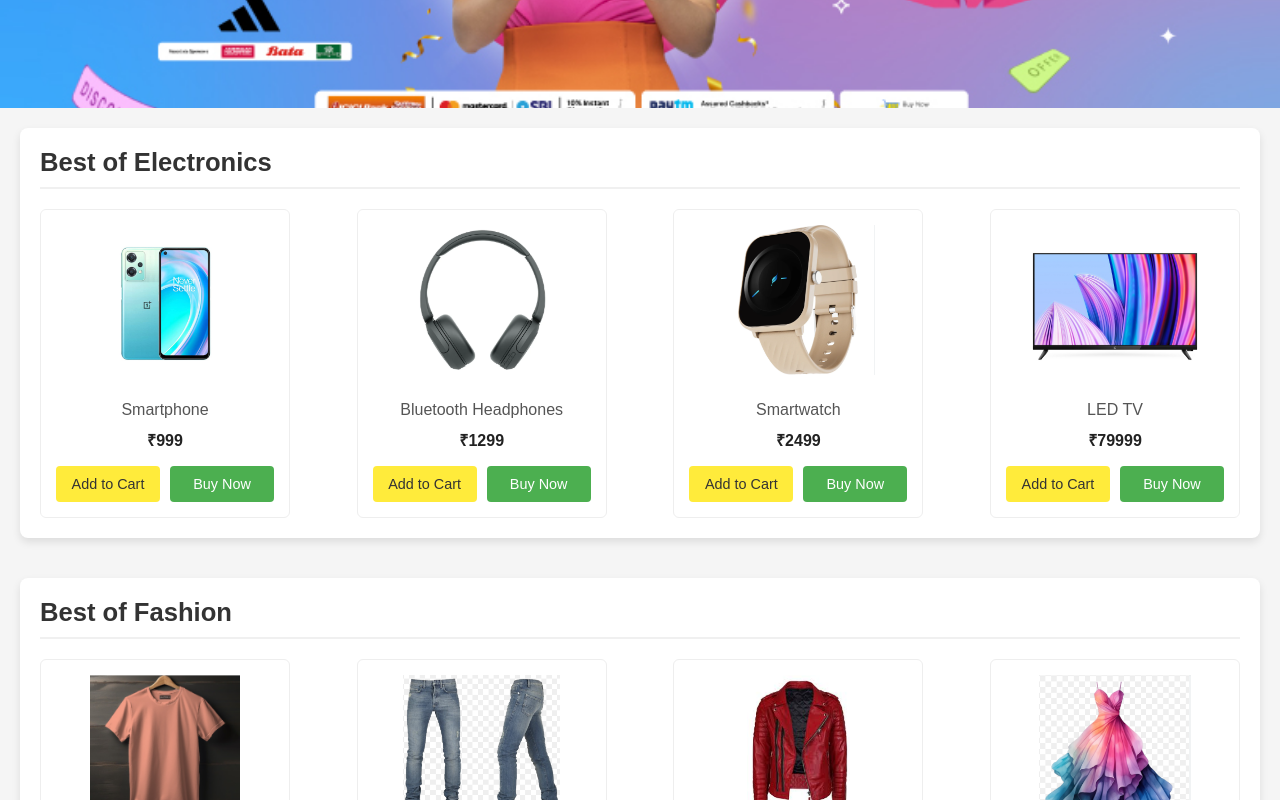
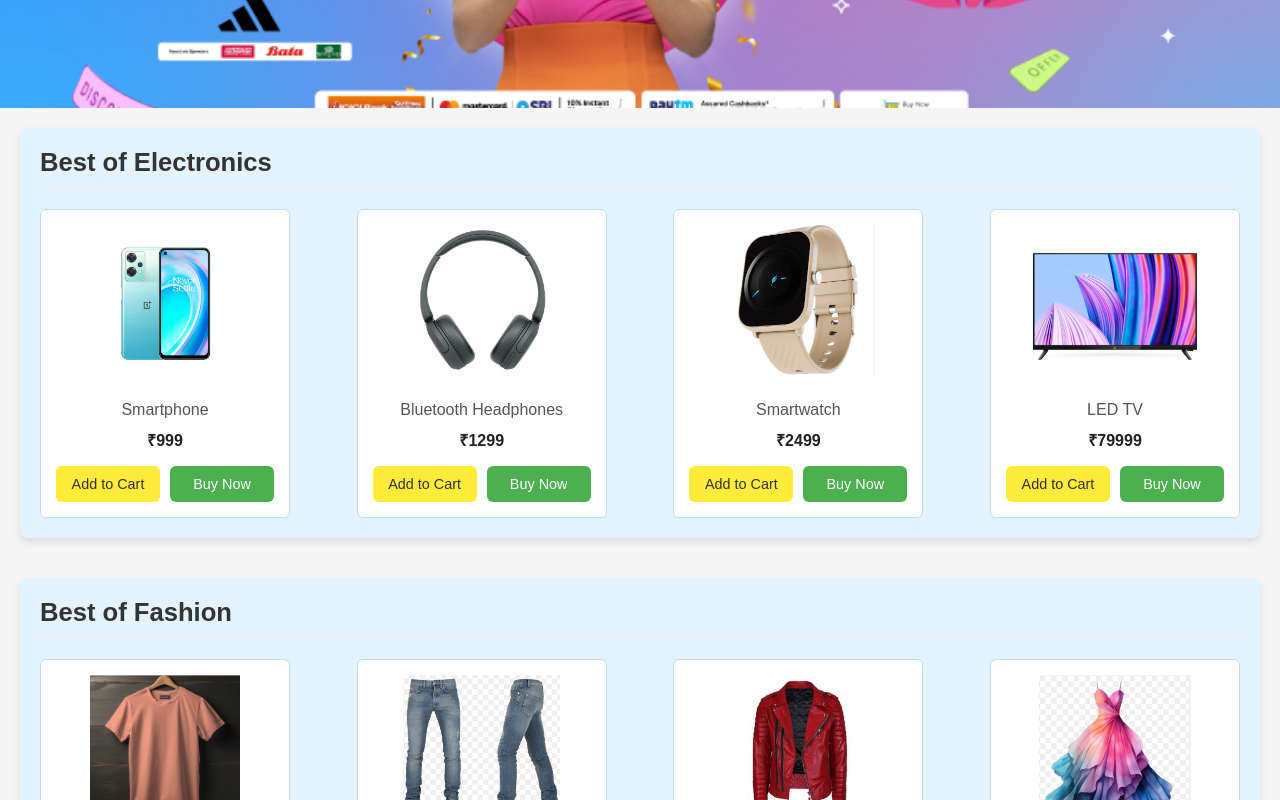
Before and after one commit to Rajarajeshwari-B/flipkart-website, a React (Create React App) app: page / in a window 1280 px wide. Shown: the part 640-1440 px from the top of the page. Built offline with nearby package versions, Linux system fonts and the light colour scheme; the HTML template or start-up script is replaced by a standard one.

Commit message:
Update ProductSection.css

```diff
--- a/src/ProductSection.css
+++ b/src/ProductSection.css
@@ -9,7 +9,7 @@
 
 /* Individual Category Card Styles */
 .category {
-  background: white;
+  background: #e3f2fd;
   border-radius: 8px;
   padding: 20px;
   box-shadow: 0 4px 8px rgba(0, 0, 0, 0.1);
@@ -39,7 +39,7 @@
 /* Individual Product Card */
 .product-item {
   background-color: #fff;
-  border: 1px solid #eee;
+  border: 1px solid #bbdefb;
   border-radius: 6px;
   padding: 15px;
   text-align: center;
@@ -92,7 +92,7 @@
   padding: 10px;
   font-size: 0.9rem;
   border: none;
-  border-radius: 4px;
+  border-radius: 6px;
   cursor: pointer;
 }
 
```
